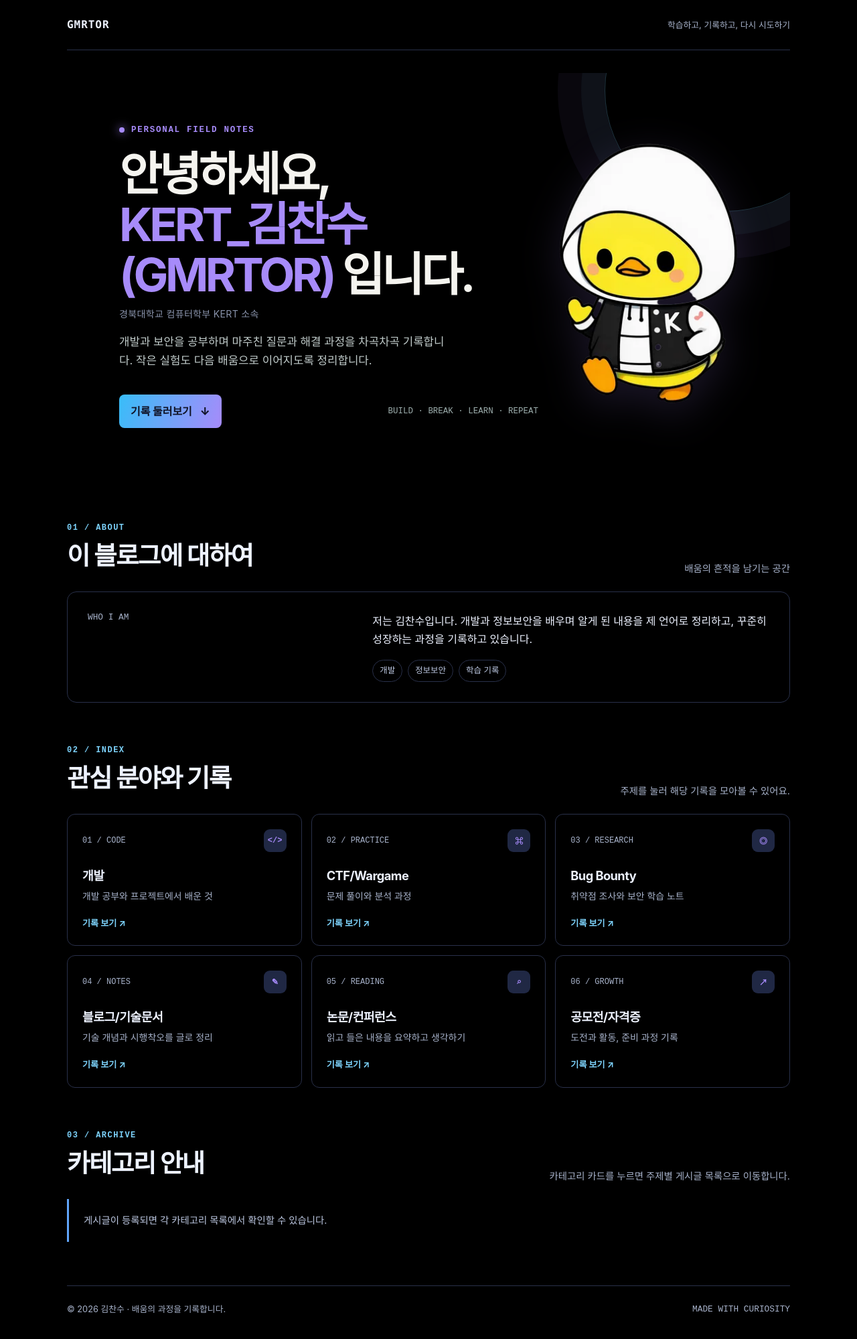
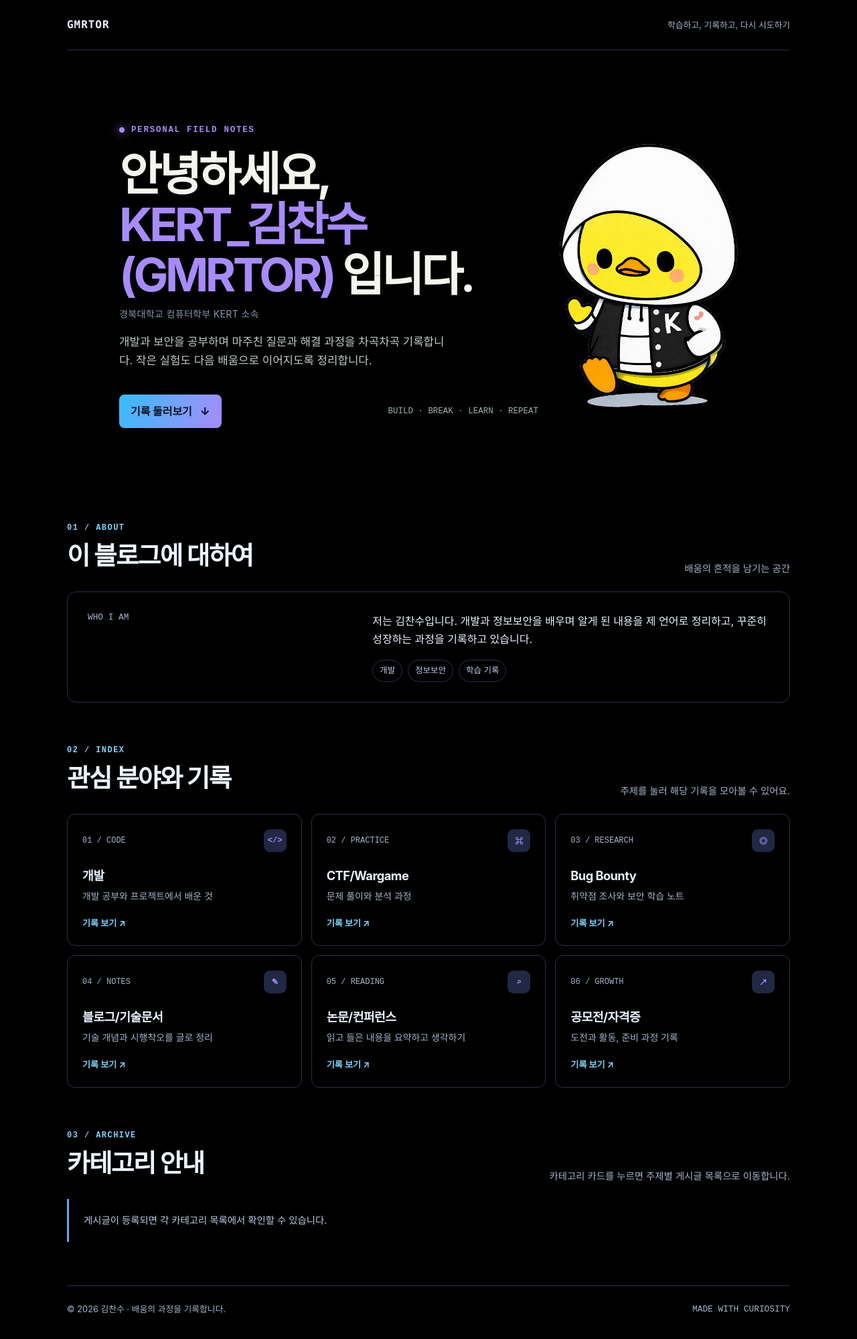
Before and after one commit to chansu8472-cpu/chansu8472-cpu.github.io, a Jekyll site: the page index.html, which Jekyll copies as it is, in a window 1280 px wide. Shown: the whole page at 67% size. Built offline with Jekyll 4.4.1, drawn with Linux system fonts in a browser that asks for light colours.

Commit message:
Blend mascot edges into black background

```diff
--- a/index.html
+++ b/index.html
@@ -19,8 +19,8 @@
     .topbar small { color:var(--muted); font-size:.8rem; }
     .hero { position:relative; display:grid; grid-template-columns:minmax(0,1fr) minmax(190px,270px); align-items:center; gap:28px; overflow:hidden; margin:34px 0 54px; padding:clamp(34px,7vw,78px); border-radius:18px; background:var(--deep); color:#f5f4ef; }
     .hero-copy { position:relative; z-index:2; min-width:0; max-width:640px; }
-    .hero-mascot { display:block; position:relative; z-index:1; width:100%; max-height:420px; object-fit:contain; filter:drop-shadow(0 16px 30px rgba(167,139,250,.16)); }
-    .hero:after { content:""; position:absolute; width:360px; height:360px; right:-85px; top:-155px; border:1px solid rgba(125,211,252,.24); border-radius:50%; box-shadow:0 0 0 35px rgba(125,211,252,.05),0 0 0 70px rgba(167,139,250,.05); }
+    .hero-mascot { display:block; position:relative; z-index:1; width:100%; max-height:420px; object-fit:contain; filter:none; }
+    .hero:after { content:none; }
     .eyebrow { display:flex; gap:10px; align-items:center; color:var(--green); font:700 .78rem ui-monospace,monospace; letter-spacing:.14em; text-transform:uppercase; }
     .dot { width:8px; height:8px; border-radius:50%; background:var(--green); box-shadow:0 0 14px var(--green); }
     h1 { max-width:100%; margin:22px 0 16px; font-size:clamp(2.4rem,5.4vw,4.6rem); line-height:1.08; letter-spacing:-.065em; }
```
Also changed, not shown: duck-transparent.png.
